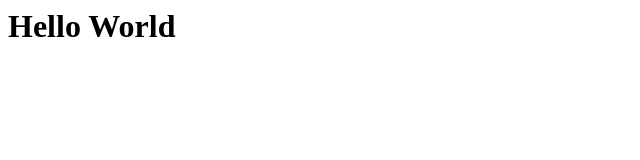
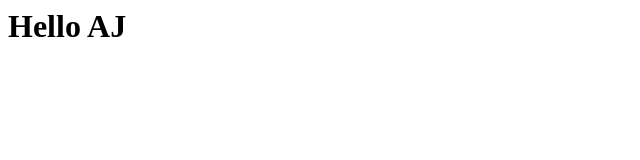
Before and after one commit to ajhowell2000/Howella, a plain HTML site: page index.html in a window 1280 px wide. Shown: the whole page, without its empty margins (0-640 px from the left). Drawn offline with Linux system fonts and the light colour scheme.

Commit message:
First Post

```diff
--- a/index.html
+++ b/index.html
@@ -1,6 +1,6 @@
 <html>
 <body>
 
-<h1>Hello World</h1>
+<h1>Hello AJ</h1>
 </h1>
 </html>
```
